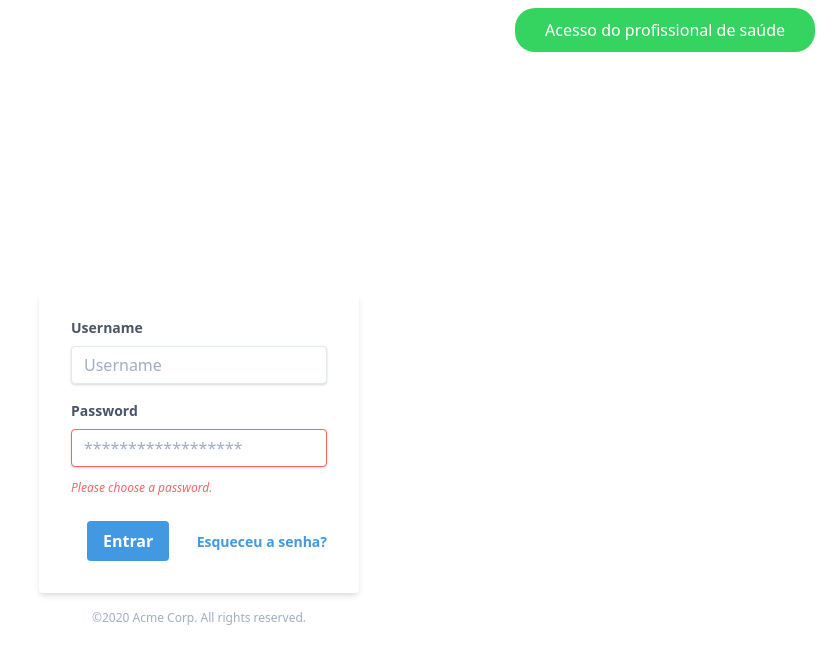
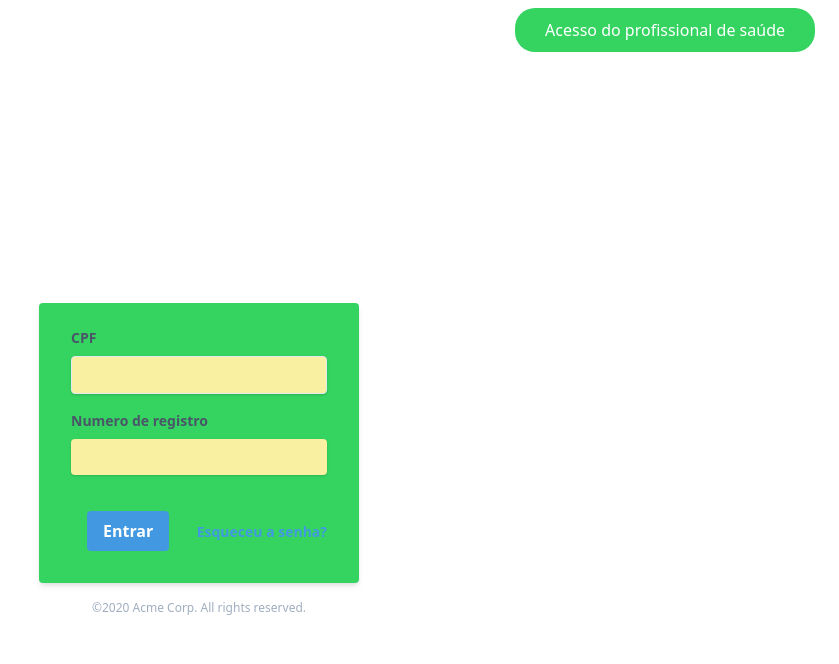
Before and after one commit to matsmello/saude_infantil_web, a React (Create React App) app: page /login in a window 1280 px wide. Shown: the top 664 px of the page, without its empty margins (441-1280 px from the left). Built offline with nearby package versions, Linux system fonts and the light colour scheme.

Commit message:
CPF and numbero de registro

```diff
--- a/src/pages/Login/index.js
+++ b/src/pages/Login/index.js
@@ -8,19 +8,22 @@ export default function Login() {
       <div class="flex h-screen">
         <div class="m-auto">
           <div class="w-full max-w-xs">
-            <form class="bg-white shadow-md rounded px-8 pt-6 pb-8 mb-4">
+            <form
+              class=" shadow-md rounded px-8 pt-6 pb-8 mb-4"
+              style={{ backgroundColor: "#35D461" }}
+            >
               <div class="mb-4">
                 <label
                   class="block text-gray-700 text-sm font-bold mb-2"
                   for="username"
                 >
-                  Username
+                  CPF
                 </label>
                 <input
                   class="shadow appearance-none border rounded w-full py-2 px-3 text-gray-700 leading-tight focus:outline-none focus:shadow-outline"
                   id="username"
                   type="text"
-                  placeholder="Username"
+                  style={{ backgroundColor: "#FAF0A2" }}
                 />
               </div>
               <div class="mb-6">
@@ -28,17 +31,13 @@ export default function Login() {
                   class="block text-gray-700 text-sm font-bold mb-2"
                   for="password"
                 >
-                  Password
+                  Numero de registro
                 </label>
                 <input
-                  class="shadow appearance-none border border-red-500 rounded w-full py-2 px-3 text-gray-700 mb-3 leading-tight focus:outline-none focus:shadow-outline"
+                  class="shadow appearance-none  rounded w-full py-2 px-3 text-gray-700 mb-3 leading-tight focus:outline-none focus:shadow-outline"
                   id="password"
-                  type="password"
-                  placeholder="******************"
+                  style={{ backgroundColor: "#FAF0A2" }}
                 />
-                <p class="text-red-500 text-xs italic">
-                  Please choose a password.
-                </p>
               </div>
               <div class="flex items-center justify-between">
                 <button
```
